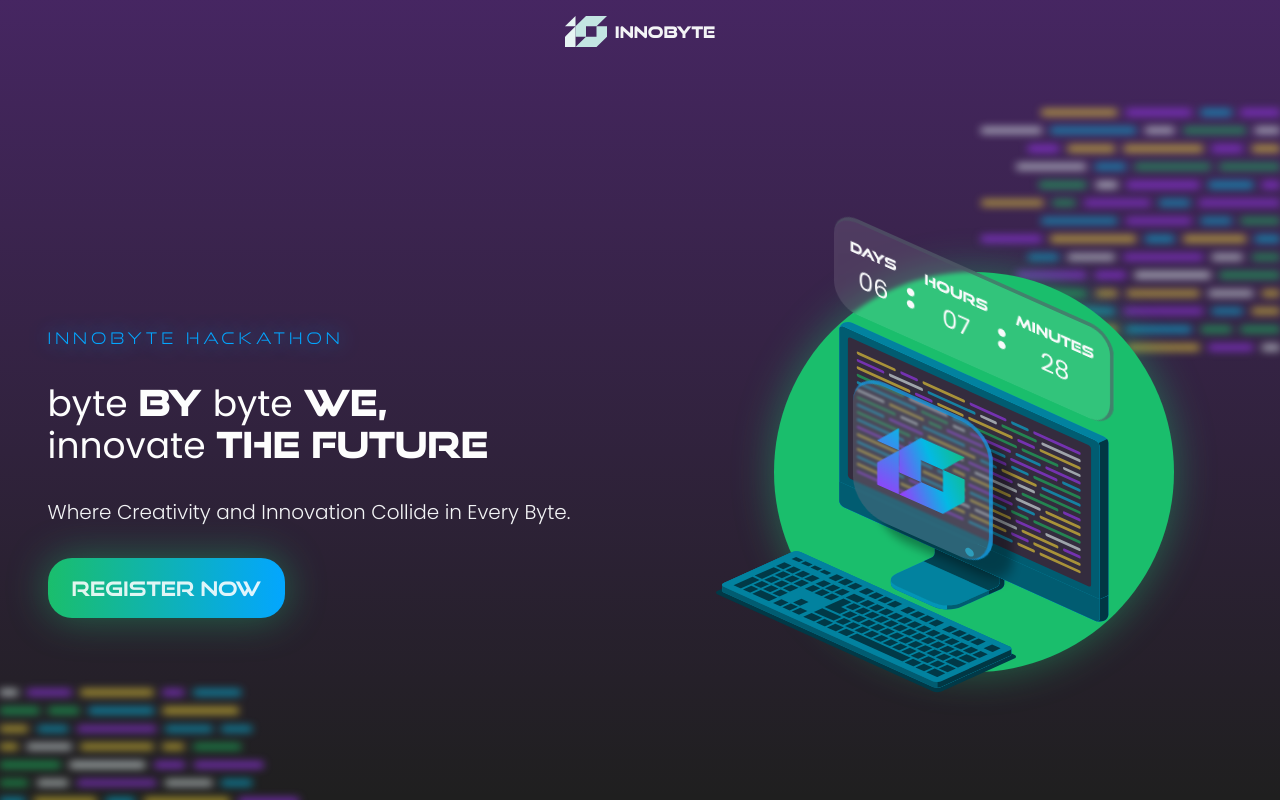
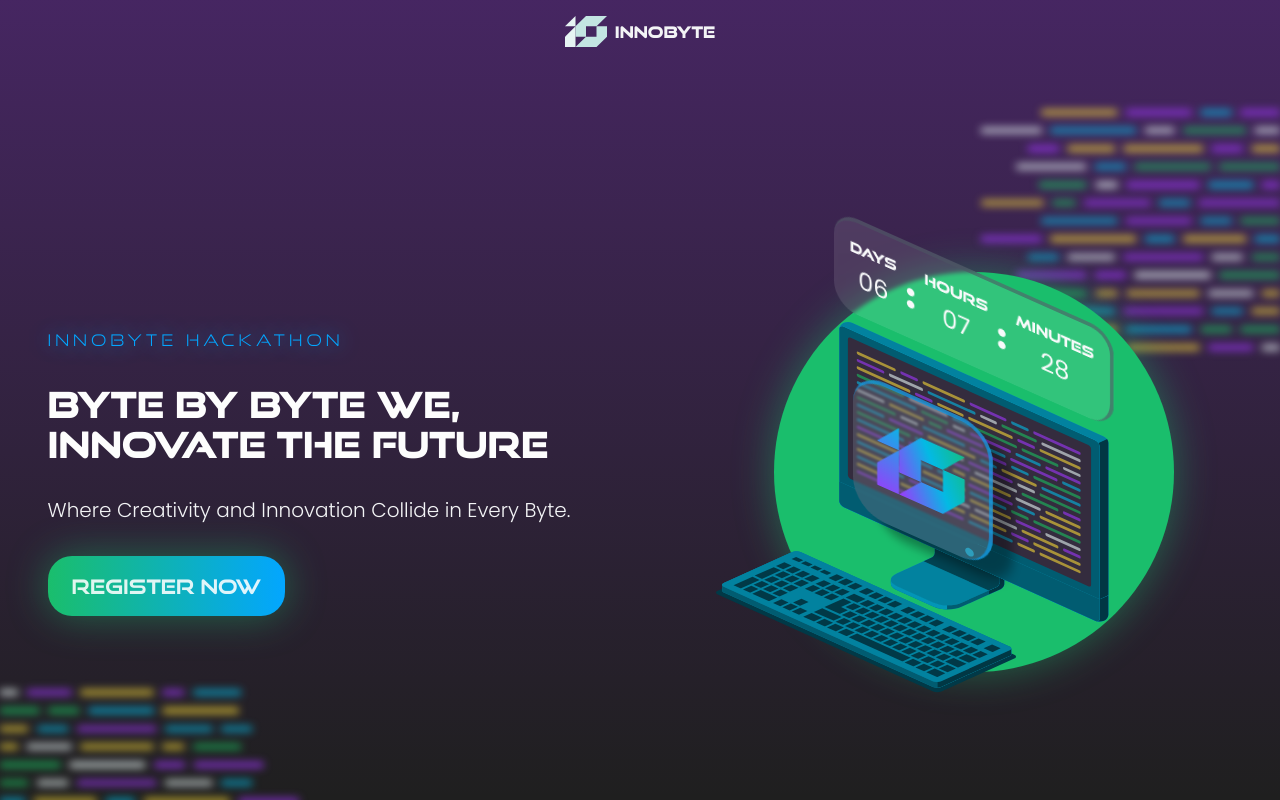
Before and after one commit to Abderrahmane-Deffaf/InnoByte, a React (Vite) app: page / in a window 1280 px wide. Built offline with nearby package versions, Linux system fonts and the light colour scheme; a web font is replaced by a local one.

Commit message:
hero font

```diff
--- a/src/components/hero-section/Hero.jsx
+++ b/src/components/hero-section/Hero.jsx
@@ -22,7 +22,7 @@
         <div className="title flex lg:basis-[50%] flex-col lg:gap-8 gap-2  select-none cursor-logo   ">
           <h2>innobyte hackathon</h2>
           <h1 className=" text-2xl lg:text-4xl">
-            <span>byte</span> by <span>byte</span> we, <br />{" "}
+            <span >byte</span> by <span>byte</span> we, <br />{" "}
             <span
               className="innovate"
               onMouseEnter={() => {
--- a/src/components/hero-section/hero.css
+++ b/src/components/hero-section/hero.css
@@ -66,7 +66,7 @@
   text-shadow: 0px 0px 20px rgba(3, 166, 255, 0.8);
   letter-spacing: 4px;
 }
-.title h1 {
+.title h1 , .title h1 > span {
   font-family: "GoodTimesHv";
   color: #fdfdfd;
 }
```
